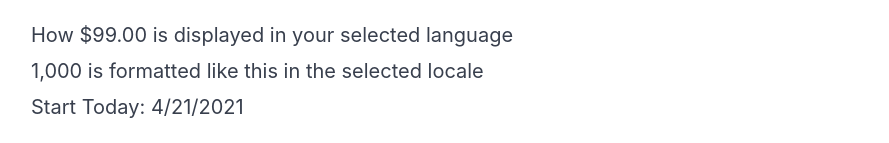
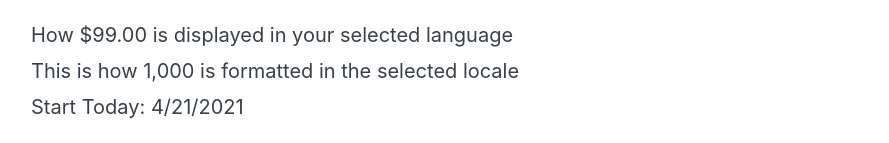
Before and after one commit to saurabh-shete/tryouts, a React (Create React App) app: page / in a window 1280 px wide. Shown: the part 300-443 px from the top of the page, without its empty margins (38-927 px from the left). Built offline with nearby package versions, Linux system fonts and the light colour scheme.

Commit message:
content updated

```diff
--- a/src/components/Content.js
+++ b/src/components/Content.js
@@ -3,7 +3,7 @@ const Content = () => {
     <div className="container hero">
       <h1>Hello, let's learn how to use React-Intl</h1>
       <p>How $99.00 is displayed in your selected language</p>
-      <p>1,000 is formatted like this in the selected locale</p>
+      <p>This is how 1,000 is formatted in the selected locale</p>
       <p>Start Today: {new Date().toLocaleDateString()}</p>
     </div>
   );
```
